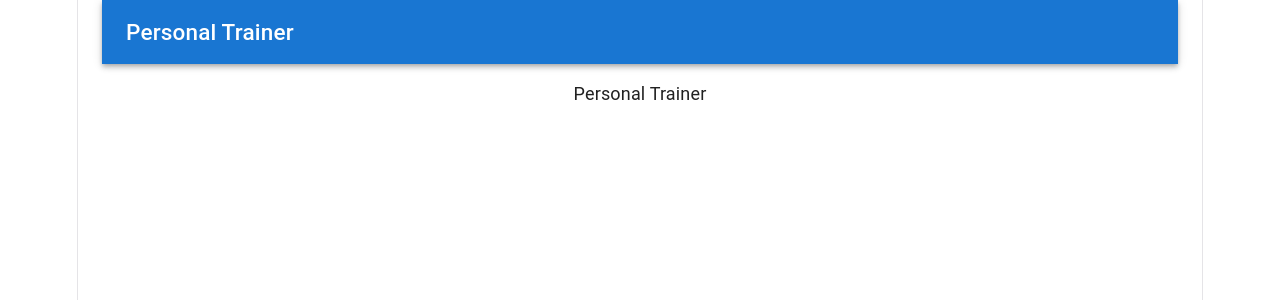
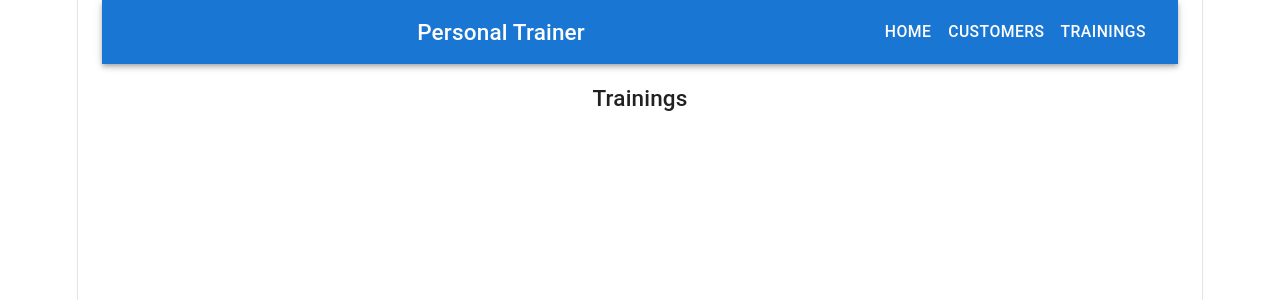
Before and after one commit to asikainensaku/personaltrainer, a React (Vite) app: page /trainings in a window 1280 px wide. Shown: the top 300 px of the page. Built offline with nearby package versions, Linux system fonts and the light colour scheme.

Commit message:
Add navigation between pages

```diff
--- a/src/App.tsx
+++ b/src/App.tsx
@@ -1,22 +1,38 @@
-import { AppBar, Container, CssBaseline, Toolbar, Typography } from "@mui/material";
+import { AppBar, Button, Container, CssBaseline, Toolbar, Typography } from "@mui/material";
 import Home from "./components/Home";
+import { BrowserRouter, Link, Route, Routes } from "react-router-dom";
+import CustomerList from "./components/CustomerList";
+import TrainingList from "./components/TrainingList";
 
 function App() {
   return (
 
+    <BrowserRouter>
+      <CssBaseline />
       <Container maxWidth="lg">
         <AppBar position="static" sx={{ mb: 2 }}>
           <Toolbar>
-          <Typography variant="h6">Personal Trainer</Typography>
+            <Typography variant="h6" sx={{ flexGrow: 1 }}>Personal Trainer</Typography>
+
+            <Button color="inherit" component={Link} to="/">Home</Button>
+
+            <Button color="inherit" component={Link} to="/customers">Customers</Button>
+
+            <Button color="inherit" component={Link} to="/trainings">Trainings</Button>
+
           </Toolbar>
         </AppBar>
 
-      <Home />
+        <Routes>
+          <Route path="/" element={<Home />} />
+          <Route path="/customers" element={<CustomerList />} />
+          <Route path="/trainings" element={<TrainingList />} />
+        </Routes>
 
-      <CssBaseline />
       </Container>
+    </BrowserRouter>
 
-  )
+  );
 }
 
-export default App
+export default App;
--- a/src/components/Home.tsx
+++ b/src/components/Home.tsx
@@ -5,7 +5,7 @@ function Home() {
         <>
             <Typography>Personal Trainer</Typography>
         </>
-    );
+    )
 }
 
 export default Home;
```
Lines whose indentation alone changed are shown as unchanged.
